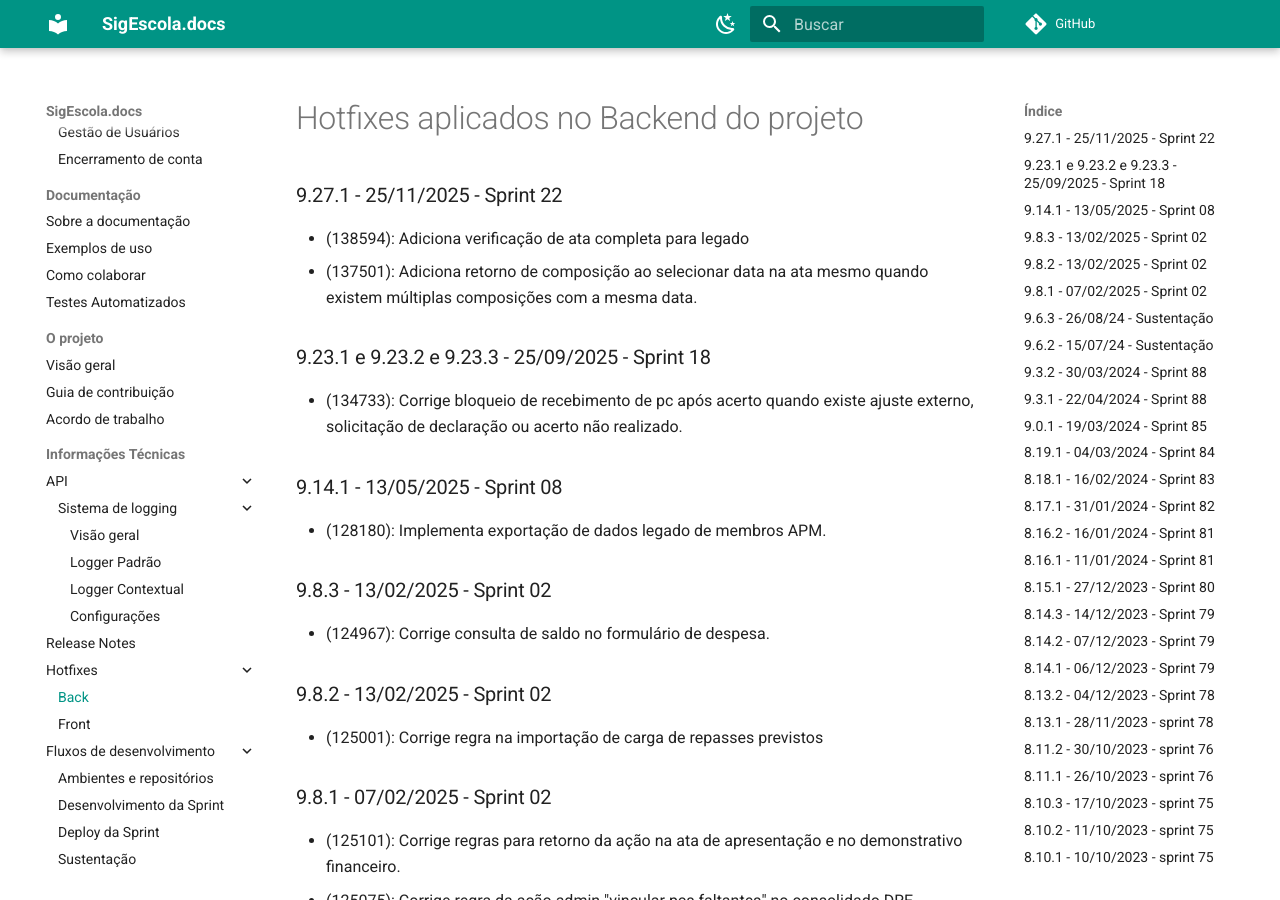
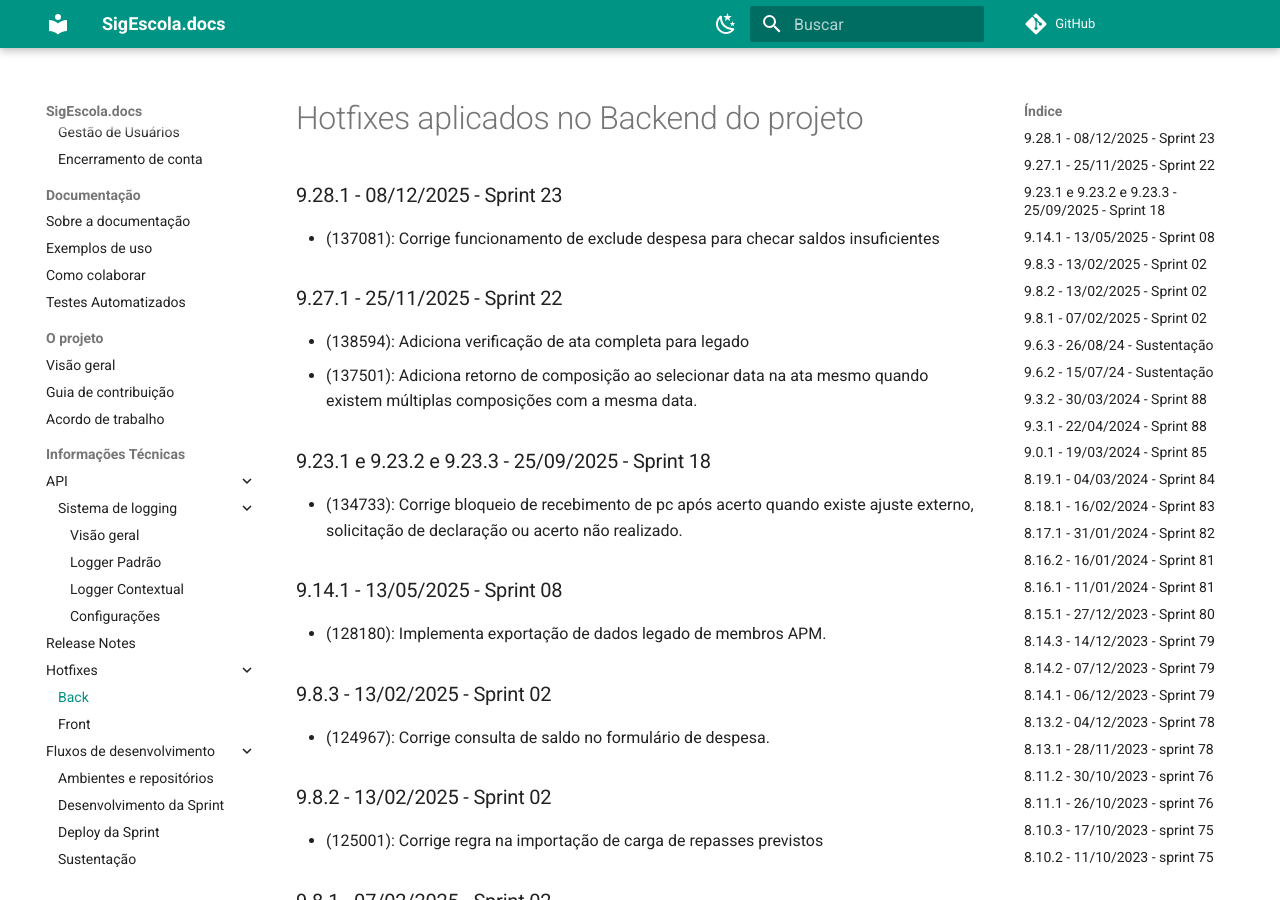
Before and after one commit to prefeiturasp/SME-PTRF-Docs, an MkDocs documentation site: the page built from docs/projeto/hotfixes_back.md, in a window 1280 px wide and 900 px high. Built offline with MkDocs 1.6.1 and Material for MkDocs 9.7.7, drawn with Linux system fonts in a browser that asks for light colours; comment, search, counter and statistics services are not loaded.

Commit message:
Update hotfixes_back.md

```diff
--- a/docs/projeto/hotfixes_back.md
+++ b/docs/projeto/hotfixes_back.md
@@ -1,4 +1,7 @@
 # Hotfixes aplicados no Backend do projeto
+
+### 9.28.1 - 08/12/2025 - Sprint 23
+* (137081): Corrige funcionamento de exclude despesa para checar saldos insuficientes
 
 ### 9.27.1 - 25/11/2025 - Sprint 22
 * (138594): Adiciona verificação de ata completa para legado
```
